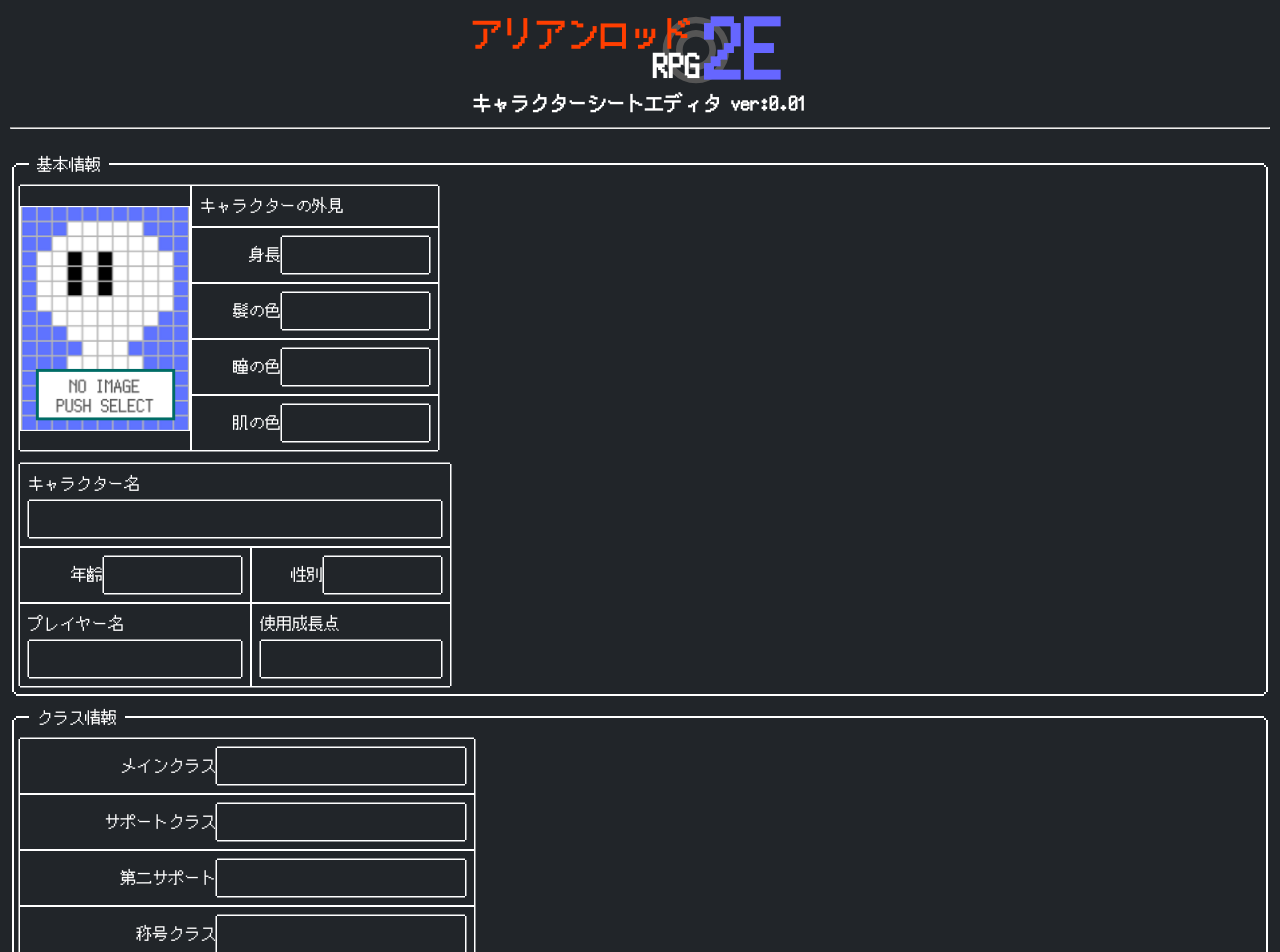
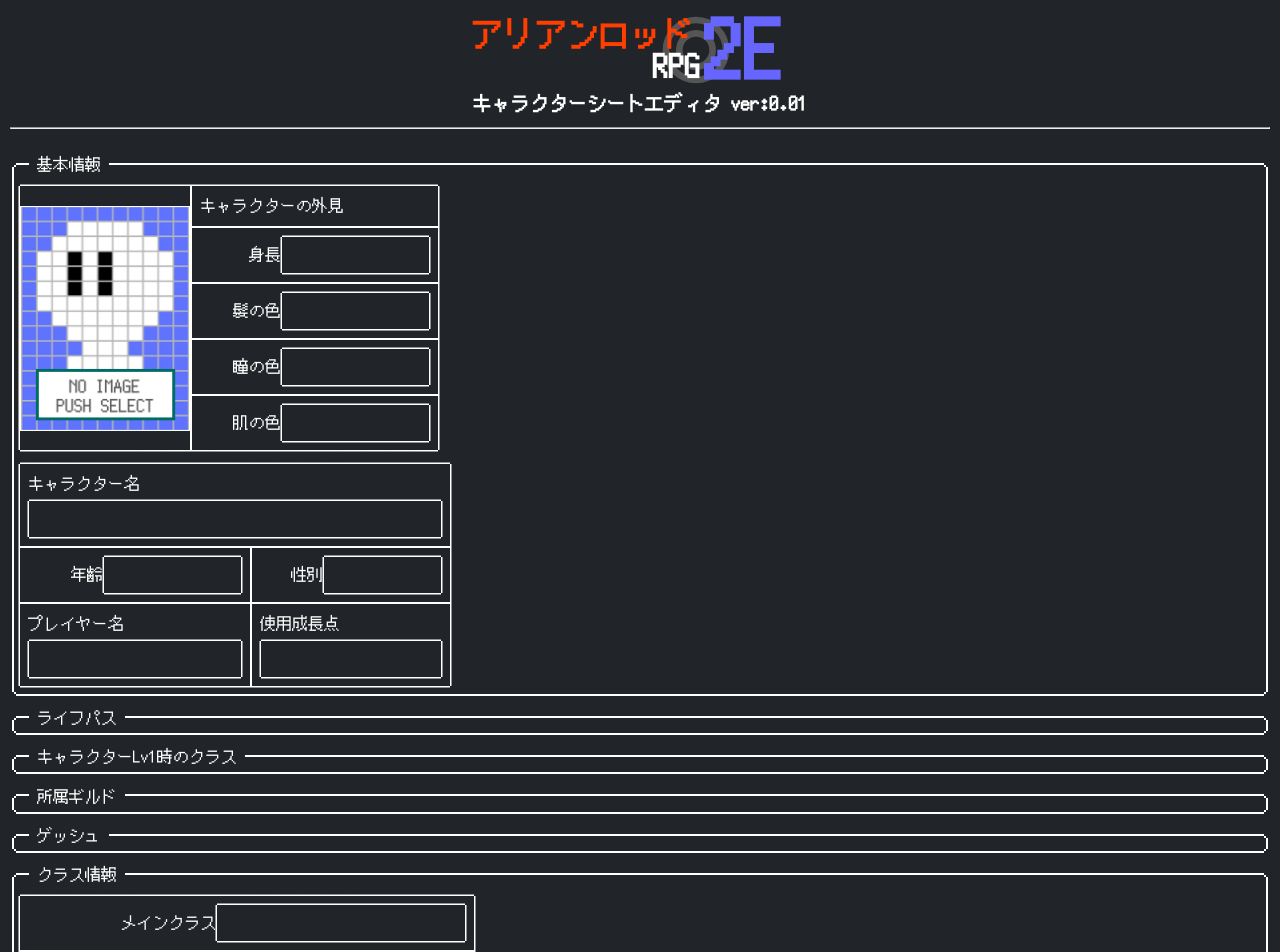
Before and after one commit to JUNKI555/ARRPG2E_CS, a Svelte app: page / in a window 1280 px wide. Shown: the top 952 px of the page. Built offline with nearby package versions, Linux system fonts and the light colour scheme.

Commit message:
:construction: next adding DOM

```diff
--- a/src/App.svelte
+++ b/src/App.svelte
@@ -15,6 +15,42 @@
 		<p class="title">基本情報</p>
 		<div class="ar-nes-container-inner">
 			<ProfileInfo/>
+		</div>
+	</div>
+</div>
+
+<div class="ar-nes-container-outer">
+	<div class="nes-container is-rounded is-dark with-title">
+		<p class="title">ライフパス</p>
+		<div class="ar-nes-container-inner">
+
+		</div>
+	</div>
+</div>
+
+<div class="ar-nes-container-outer">
+	<div class="nes-container is-rounded is-dark with-title">
+		<p class="title">キャラクターLv1時のクラス</p>
+		<div class="ar-nes-container-inner">
+
+		</div>
+	</div>
+</div>
+
+<div class="ar-nes-container-outer">
+	<div class="nes-container is-rounded is-dark with-title">
+		<p class="title">所属ギルド</p>
+		<div class="ar-nes-container-inner">
+
+		</div>
+	</div>
+</div>
+
+<div class="ar-nes-container-outer">
+	<div class="nes-container is-rounded is-dark with-title">
+		<p class="title">ゲッシュ</p>
+		<div class="ar-nes-container-inner">
+
 		</div>
 	</div>
 </div>
@@ -61,5 +97,10 @@
 
 	.ar-nes-container-inner {
 		margin: 0 -1em;
+
+		&.hide {
+			visibility: hidden;
+			height: 0;
+		}
 	}
 </style>
```
